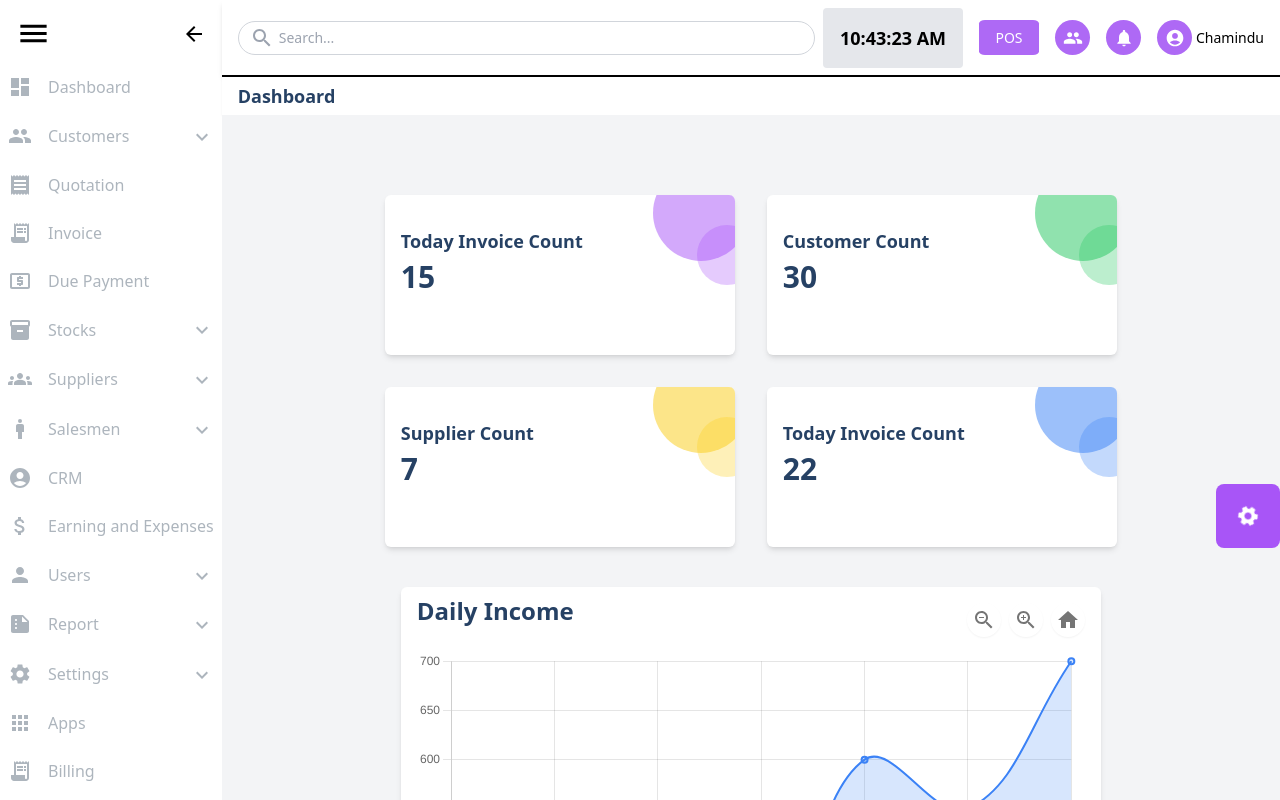
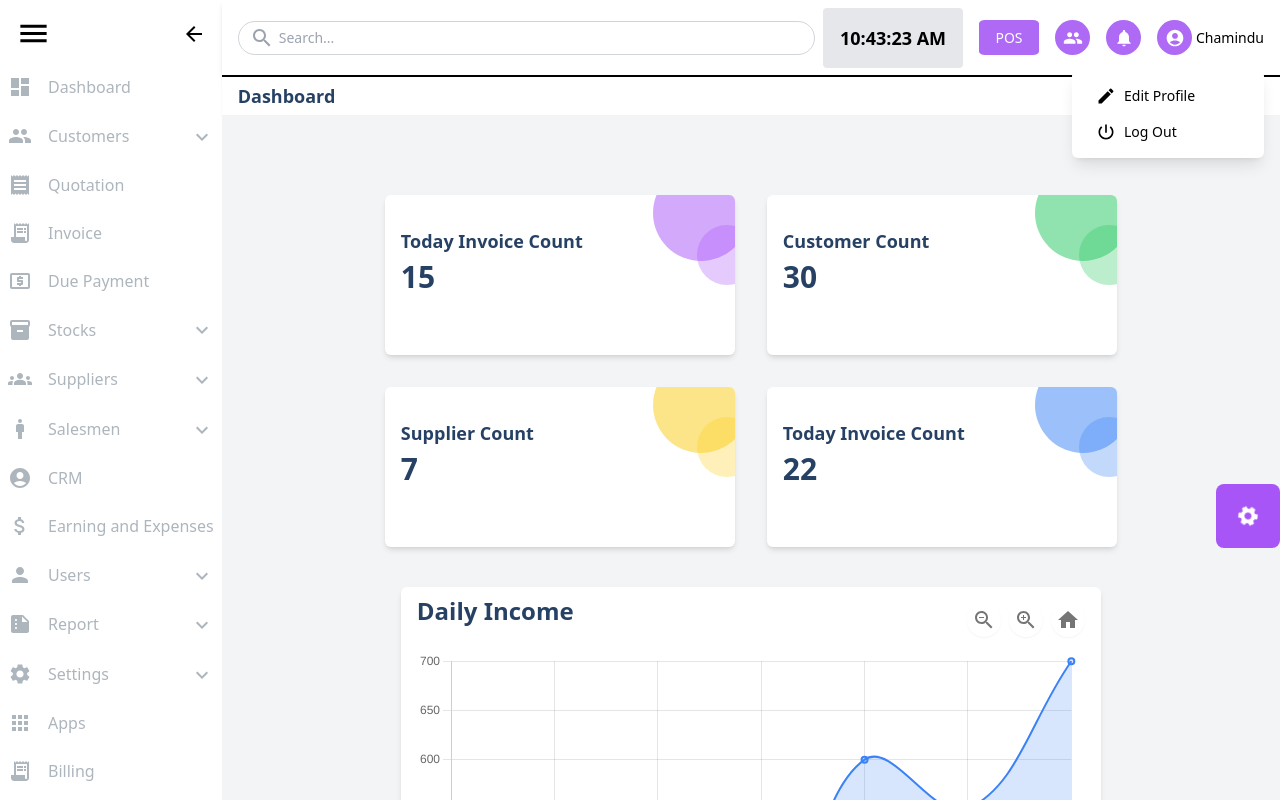
Before and after one commit to ChaminduNevandith/Invoice-System, a React (Vite) app: page / in a window 1280 px wide. Both pictures are taken after a click on the button 1174 px from the left and 37 px from the top of the page. Built offline with nearby package versions, Linux system fonts and the light colour scheme.

Commit message:
added profile drop down included edit profile and log out

```diff
--- a/src/Component/TopBar/TopBar.jsx
+++ b/src/Component/TopBar/TopBar.jsx
@@ -3,11 +3,14 @@ import SearchIcon from '@mui/icons-material/Search';
 import NotificationsIcon from '@mui/icons-material/Notifications';
 import GroupIcon from '@mui/icons-material/Group';
 import AccountCircleIcon from '@mui/icons-material/AccountCircle';
+import EditIcon from '@mui/icons-material/Edit';
+import PowerSettingsNewIcon from '@mui/icons-material/PowerSettingsNew';
 
 function TopBar() {
   const [currentTime, setCurrentTime] = useState(new Date());
   const [isNotificationOpen, setIsNotificationOpen] = useState(false);
-  const [isRequestOpen, setIsRequestOpen] = useState(false); // State for request dropdown
+  const [isRequestOpen, setIsRequestOpen] = useState(false);
+  const [isProfileOpen, setIsProfileOpen] = useState(false); // State for profile dropdown
 
   useEffect(() => {
     const intervalId = setInterval(() => {
@@ -25,6 +28,10 @@ function TopBar() {
 
   const toggleRequestDropdown = () => {
     setIsRequestOpen((prev) => !prev);
+  };
+
+  const toggleProfileDropdown = () => {
+    setIsProfileOpen((prev) => !prev);
   };
 
   return (
@@ -103,13 +110,29 @@ function TopBar() {
         </div>
 
         {/* Profile Button */}
-        <div className="flex items-center space-x-1">
+        <div className="relative flex items-center space-x-1">
           <button
             className="w-[35px] h-[35px] rounded-full bg-[#AE69F5] text-white flex items-center justify-center hover:bg-[#9732FF] text-sm"
+            onClick={toggleProfileDropdown}
           >
             <AccountCircleIcon fontSize="small" />
           </button>
           <span className="hidden sm:inline text-sm">Chamindu</span>
+
+          {/* Profile Dropdown */}
+{isProfileOpen && (
+  <div className="absolute right-0 top-[50px] w-48 bg-white shadow-lg rounded-md p-2 z-50">
+    <div className="py-2 px-4 text-sm flex items-center space-x-2 hover:bg-gray-100 cursor-pointer">
+      <EditIcon fontSize="small" />
+      <span>Edit Profile</span>
+    </div>
+    <div className="py-2 px-4 text-sm flex items-center space-x-2 hover:bg-gray-100 cursor-pointer">
+      <PowerSettingsNewIcon fontSize="small" />
+      <span>Log Out</span>
+    </div>
+  </div>
+)}
+
         </div>
       </div>
     </div>
```
